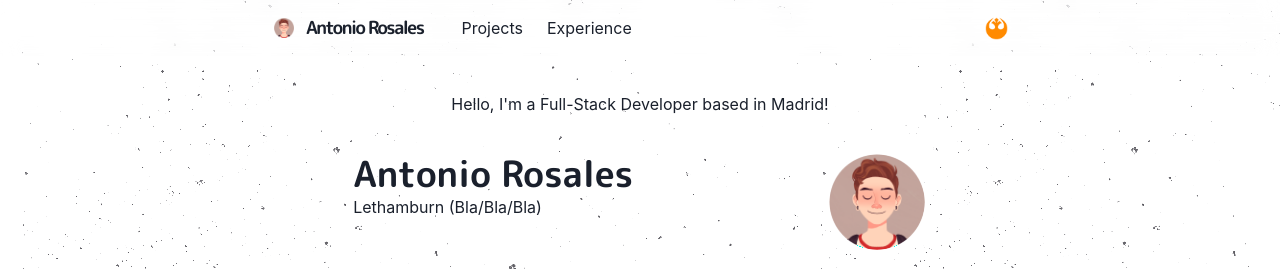
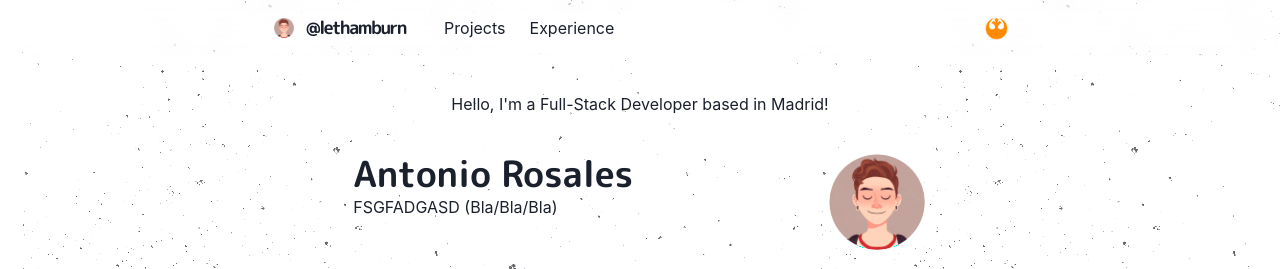
Before and after one commit to lethamburn/lethamburn-portfolio, a Next.js app: page / in a window 1280 px wide. Shown: the top 269 px of the page. Built offline with nearby package versions, Linux system fonts and the light colour scheme.

Commit message:
REFACTOR logo and index.js content

```diff
--- a/components/logo.js
+++ b/components/logo.js
@@ -31,7 +31,7 @@ const Logo = () => {
             fontWeight="bold"
             ml={3}
           >
-            Antonio Rosales
+            @lethamburn
           </Text>
         </LogoBox>
       </a>
--- a/pages/index.js
+++ b/pages/index.js
@@ -30,7 +30,7 @@ const Page = () => {
           <Heading as="h2" variant="page-title">
             Antonio Rosales
           </Heading>
-          <p>Lethamburn (Bla/Bla/Bla)</p>
+          <p>FSGFADGASD (Bla/Bla/Bla)</p>
         </Box>
         <Box
           flexShrink={0}
```
